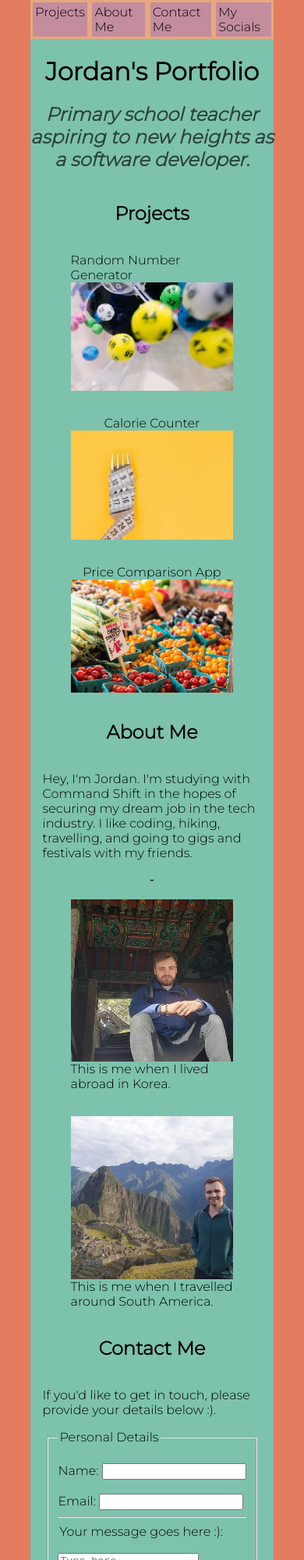
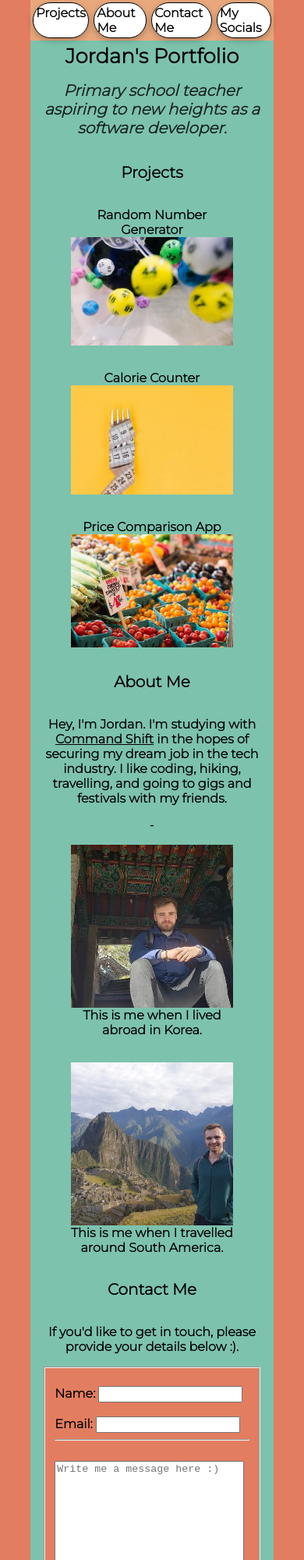
Before and after one commit to JordsCodes/portfolio, a plain HTML site: page index.html in a window 390 px wide. Shown: the top 2000 px of the page at 78% size. Drawn offline with Linux system fonts and the light colour scheme.

Commit message:
final small screen draft

```diff
--- a/index.html
+++ b/index.html
@@ -8,10 +8,10 @@
 <body>
 <div class="container">
     <div class="navbar">
-        <a href="Home" class="button">Projects</a>
-        <a href="news.asp" class="button">About Me</a>
-        <a href="contact.asp" class="button">Contact Me</a>
-        <a href="about.asp" class="button">My Socials</a>
+        <a href="#projects" class="button">Projects</a>
+        <a href="#aboutme" class="button">About Me</a>
+        <a href="#contactme" class="button">Contact Me</a>
+        <a href="#social" class="button">My Socials</a>
     </div>
     <div class="header">
         <header>
@@ -19,7 +19,7 @@
             <h2 class="headercaption"> Primary school teacher aspiring to new heights as a software developer.</h2>
         </header>
     </div>
-    <div class="projects">
+    <div class="projects" id="projects">
         <h2>Projects</h2>
         <figure>
             <figcaption>Random Number Generator</figcaption>
@@ -34,9 +34,9 @@
             <img src="./images/pricecomparison.jpg">
         </figure>
     </div>
-    <div class="aboutme">
+    <div class="aboutme" id="aboutme">
         <h2>About Me</h2>
-            <p>Hey, I'm Jordan. I'm studying with Command Shift in the hopes of securing my dream job in the tech industry.
+            <p>Hey, I'm Jordan. I'm studying with <a href="https://www.commandshift.co/">Command Shift</a> in the hopes of securing my dream job in the tech industry.
                 I like coding, hiking, travelling, and going to gigs and festivals with my friends.
             </p>-
         <figure>
@@ -48,11 +48,10 @@
             <figcaption>This is me when I travelled around South America.</figcaption>
         </figure>
     </div>
-    <div class="contactme">
+    <div class="contactme" id="contactme">
         <h2>Contact Me</h2>
             <p>If you'd like to get in touch, please provide your details below :).</p>
             <fieldset>
-                <legend>Personal Details</legend>
                 </br>
                 <label>
                     Name:
@@ -65,17 +64,19 @@
                     <input type="email" name="email">
                 </label>
                 <hr>
-                <legend>Your message goes here :):</legend>
                 </br>
                 <label>
-                    <textarea name="details" placeholder="Type here...""></textarea>"
+                    <textarea name="details" placeholder="Write me a message here :)"></textarea>"
+                </label>
+                <label>
+                    <input type="submit" name="submit" class="button">
                 </label>
             </fieldset>
     </div>
-    <div class="social">
+    <div class="social" id="social">
         <h2>My Socials</h2>
-            <p>Follow me on <a href="https://twitter.com/JordsCodes">Twitter</a>!</p>
-            <p>Follow me on <a href="">Linkedin</a>!</p>
+            <p>Follow me on twitter!<a href="https://twitter.com/JordsCodes"><img src="./images/twitter.png" class="socialimage"></a></p>
+            <p>Follow me on linkedin! <a href="https://uk.linkedin.com/"><img src="./images/linkedin.png" class="socialimage"></a></p>
     </div>
     <div class="footer"><p>Jordan Noble 2023</p></div>
 
--- a/styles.css
+++ b/styles.css
@@ -29,13 +29,19 @@
 .button
 {
     text-decoration: none;
-    color: black;
-    background-color: #C38D9E;
-    font-family: 'Montserrat', sans-serif;
+    background-color: white;
+    border-radius: 25px;
+    border: 1px solid black;
     padding: 1%;
     margin: 1%;
+    box-shadow: rgba(0, 0, 0, 0.24) 0px 3px 8px;
+    transition-duration: 1s;
 }
 
+.button:hover
+{
+    background-color: #C38D9E;
+}
 .header
 {
     grid-area: header;
@@ -77,28 +83,55 @@
     flex-direction: column;
     align-items: center;
 }
-
+.socialimage
+{
+    margin-top: 10px;
+}
 .footer
 {
     grid-area: footer;
+    display: flex;
+    margin-left: 1%;
 }
 
 .headercaption
 {
     font-style: italic;
-    opacity: 0.65;
+    opacity: 0.8;
 }
 
+a
+{
+    color:black;
+}
 body
 {
     margin: 0;
     background-color: #E27D60;
 }
 
-header, h2, figcaption, p, legend, label
+header, h2, figcaption, p, legend, label, .button
 {
     font-family: 'Montserrat', sans-serif;
 }
+
+h1
+{
+    font-size: 26px;
+    margin: 1%;
+}
+
+h2
+{
+    font-size: 20px;
+    font-weight: bold;
+}
+figcaption, p, legend, label, .button
+{
+    font-size: 16px;
+    font-weight: bold;
+}
+
 
 figure
 {
@@ -110,6 +143,7 @@ figure
 figcaption
 {
     max-width: 90%;
+    text-align: center;
 }
 
 img
@@ -120,9 +154,19 @@ img
 p
 {
     max-width: 90%;
+    text-align: center;
 }
 
 fieldset
 {
     margin-bottom: 5%;
+    background-color: #E27D60;
+    width: 80%;
 }
+
+textarea
+{
+    width: 95%;
+    height: 150px;
+    resize: none;
+}
```
Also changed, not shown: images/linkedin.png (added), images/twitter.png (added).
